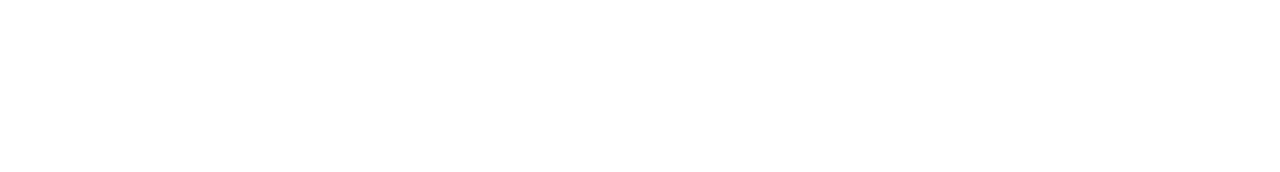
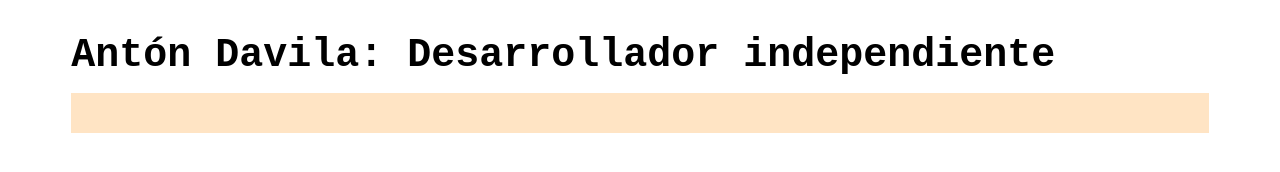
Before and after one commit to antondanielcastelao/paxinaWeb, a plain HTML site: page index.html in a window 1280 px wide. Drawn offline with Linux system fonts and the light colour scheme.

Commit message:
nombre header

```diff
--- a/index.html
+++ b/index.html
@@ -4,15 +4,18 @@
     <meta charset="UTF-8">
     <meta name="viewport" content="width=device-width, initial-scale=1.0">
     <title>Mi portfolio</title>
+    <link rel="stylesheet" href="style.css">
 </head>
 <body>
     <div class="pagina">
         <div class="header">
+            <div id="nombre">Antón Davila: Desarrollador independiente</div>
             <div class="selector"></div>
         </div>
         <div class="main">
             <div class="carrusel"></div>
             <div class="proyectos"></div>
+            <div class="skills"></div>
             <div class="contacto"></div>
         </div>
     </div>
--- /dev/null
+++ b/style.css
@@ -0,0 +1,25 @@
+.pagina {
+    display: flex;
+    flex-direction: column;
+    font-family: 'Courier New', Courier, monospace;
+}
+
+.header {
+    display: flex;
+    flex-direction: column;
+    justify-content: space-between;
+    align-items: center;
+    background-color: bisque;
+    width: 90%;
+    height: 100px;
+    margin: auto;
+    margin-top: 2%;
+}
+
+#nombre {
+    font-size: 40px;
+    font-weight: 700;
+    background-color: white;
+    width: 100%;
+    padding-bottom: 15px;
+}
```
